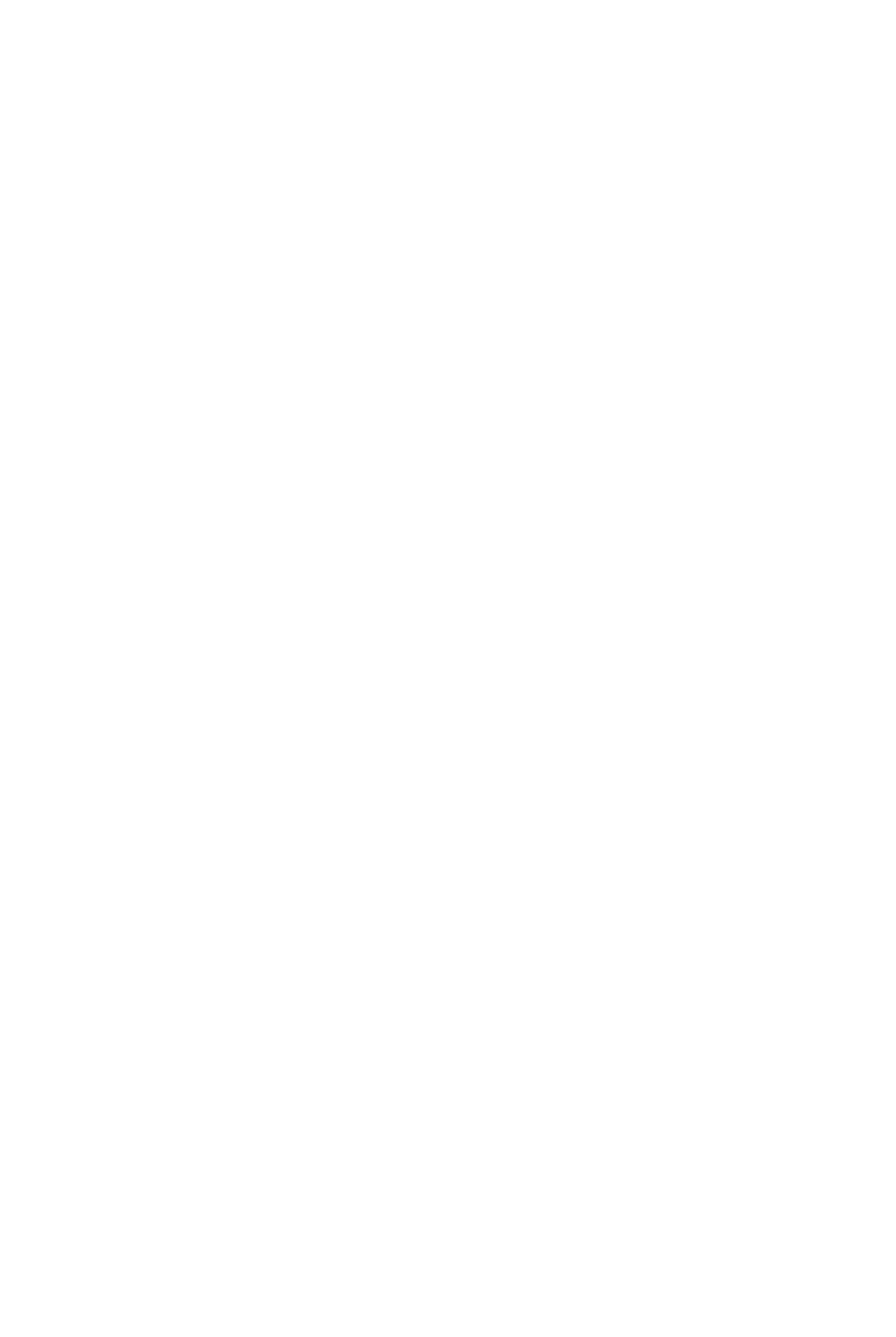
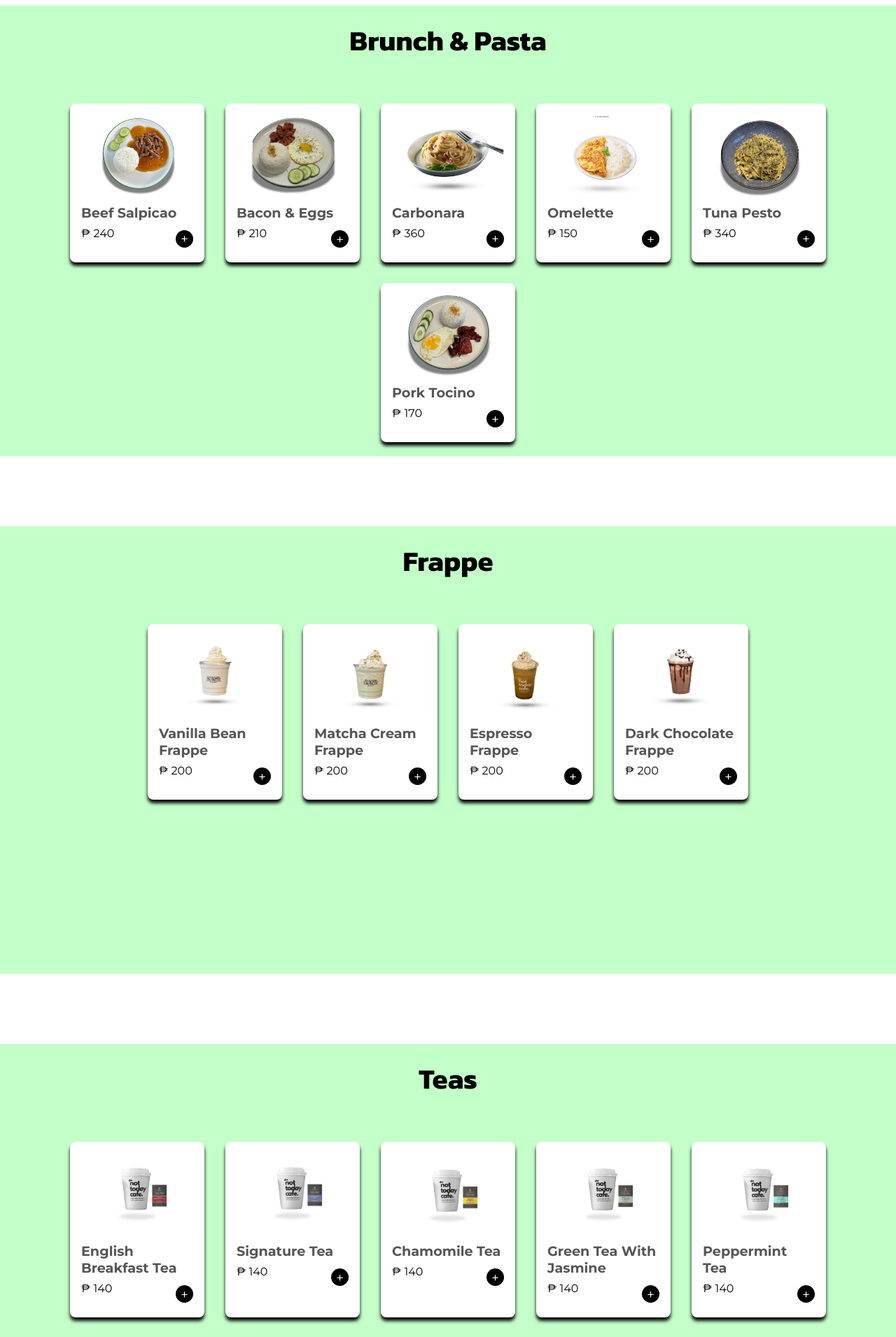
Before and after one commit to Karl104/ecommerce-system, a Vue app: page /menu in a window 1280 px wide. Shown: the part 1600-3511 px from the top of the page at 70% size. Before the commit the page ends 1508 px from the top, so only its background shows below. Built offline with nearby package versions, Linux system fonts and the light colour scheme.

Commit message:
added some section

```diff
--- a/src/views/MenuPage.vue
+++ b/src/views/MenuPage.vue
@@ -70,6 +70,69 @@
           </div>
         </div>
       </section>
+
+      <section class="menu-section">
+        <div class="brunch">
+          <h2>Brunch & Pasta</h2>
+          <div class="product-container">
+            <div
+              v-for="product in brunches"
+              :key="product.id"
+              class="product-card"
+              @click="openProductModal(product)"
+            >
+              <img :src="product.image" :alt="product.name" />
+              <h3>{{ product.name }}</h3>
+              <div>
+                <p>₱ {{ product.price }}</p>
+                <button>+</button>
+              </div>
+            </div>
+          </div>
+        </div>
+      </section>
+
+      <section class="menu-section">
+        <div class="frappe">
+          <h2>Frappe</h2>
+          <div class="product-container">
+            <div
+              v-for="product in frappe"
+              :key="product.id"
+              class="product-card"
+              @click="openProductModal(product)"
+            >
+              <img :src="product.image" :alt="product.name" />
+              <h3>{{ product.name }}</h3>
+              <div>
+                <p>₱ {{ product.price }}</p>
+                <button>+</button>
+              </div>
+            </div>
+          </div>
+        </div>
+      </section>
+
+      <section class="menu-section">
+        <div class="tea">
+          <h2>Teas</h2>
+          <div class="product-container">
+            <div
+              v-for="product in tea"
+              :key="product.id"
+              class="product-card"
+              @click="openProductModal(product)"
+            >
+              <img :src="product.image" :alt="product.name" />
+              <h3>{{ product.name }}</h3>
+              <div>
+                <p>₱ {{ product.price }}</p>
+                <button>+</button>
+              </div>
+            </div>
+          </div>
+        </div>
+      </section>
     </div>
   </div>
 
@@ -96,7 +159,6 @@ export default {
           description: 'Our own signature spanish latte',
           hasDrinkType: true,
           hasDrinkExtras: true,
-          hasSize: false,
           hasShot: true,
           hasSpecialInstructions: true,
         },
@@ -107,7 +169,6 @@ export default {
           image: new URL('@/assets/Hot Americano.jpg', import.meta.url).href,
           description: 'Shot of espresso mixed with water',
           hasDrinkExtras: true,
-          hasSize: false,
           hasShot: true,
           hasSpecialInstructions: true,
         },
@@ -118,7 +179,6 @@ export default {
           image: new URL('@/assets/50265348.jpg', import.meta.url).href,
           description: 'Espresso with steamed milk & house made caramel sauce',
           hasDrinkExtras: true,
-          hasSize: false,
           hasShot: true,
           hasSpecialInstructions: true,
         },
@@ -141,7 +201,6 @@ export default {
           description: 'Doubleshot of espresso with milk. 1:1 ratio',
           hasDrinkType: true,
           hasDrinkExtras: true,
-          hasSize: false,
           hasShot: true,
           hasSpecialInstructions: true,
         },
@@ -188,8 +247,6 @@ export default {
           image: new URL('@/assets/Iced-Hojicha-Latte.jpg', import.meta.url).href,
           description: 'S grade roasted matcha with milk.',
           hasDrinkExtras: true,
-          hasSize: false,
-          hasShot: false,
           hasSpecialInstructions: true,
         },
         {
@@ -212,8 +269,163 @@ export default {
           description: 'Strong & creamy',
           hasDrinkExtras: true,
           hasDrinkType: true,
-          hasSize: false,
           hasShot: true,
+          hasSpecialInstructions: true,
+        },
+      ],
+
+      brunches: [
+        {
+          id: 1,
+          name: 'Beef Salpicao',
+          price: 240,
+          image: new URL('@/assets/Beef Salpicao.jpg', import.meta.url).href,
+          description:
+            'For reference only: Savor the tender and flavorful Beef Salpicao, a satisfying meaty dish.',
+          hasSpecialInstructions: true,
+        },
+        {
+          id: 2,
+          name: 'Bacon & Eggs',
+          price: 210,
+          image: new URL('@/assets/Bacon-Eggs.jpg', import.meta.url).href,
+          description: 'For reference: Classic bacon and eggs breakfast.',
+          hasSpecialInstructions: true,
+        },
+        {
+          id: 3,
+          name: 'Carbonara',
+          price: 360,
+          image: new URL('@/assets/Carbonara.jpg', import.meta.url).href,
+          description:
+            'Spaghetti pasta with bacon & a creamy sauce made from eggs, parmesan & black pepper',
+          hasSpecialInstructions: true,
+        },
+        {
+          id: 4,
+          name: 'Omelette',
+          price: 150,
+          image: new URL('@/assets/Omelette.jpg', import.meta.url).href,
+          description: 'For reference: A classic omelette.',
+          hasSpecialInstructions: true,
+        },
+        {
+          id: 5,
+          name: 'Tuna Pesto',
+          price: 340,
+          image: new URL('@/assets/Tuna Pesto.jpg', import.meta.url).href,
+          description:
+            'A surprisingly delicious dinner made from pesto, pasta, onion & canned tuna in olive oil',
+          hasSpecialInstructions: true,
+        },
+
+        {
+          id: 6,
+          name: 'Pork Tocino',
+          price: 170,
+          image: new URL('@/assets/Pork Tocino.jpg', import.meta.url).href,
+          description:
+            'Delight in the mouthwatering goodness of this Pork Tocino, a perfect blend of sweet and savory flavors.',
+          hasSpecialInstructions: true,
+        },
+      ],
+
+      frappe: [
+        {
+          id: 1,
+          name: 'Vanilla Bean Frappe',
+          price: 200,
+          image: new URL('@/assets/Vanilla Bean Frappe.jpg', import.meta.url).href,
+          description: 'Blended vanilla ice cream and vanilla syrup',
+          hasSpecialInstructions: true,
+          hasDrinkExtras: true,
+        },
+        {
+          id: 2,
+          name: 'Matcha Cream Frappe',
+          price: 200,
+          image: new URL('@/assets/Matcha Cream Frappe.jpg', import.meta.url).href,
+          description: 'For reference: Classic bacon and eggs breakfast.',
+          hasSpecialInstructions: true,
+          hasDrinkExtras: true,
+        },
+        {
+          id: 3,
+          name: 'Espresso Frappe',
+          price: 200,
+          image: new URL('@/assets/Espresso-Frappe.jpg', import.meta.url).href,
+          description: 'Blended espresso with milk.',
+          hasDrinkExtras: true,
+          hasSpecialInstructions: true,
+        },
+        {
+          id: 4,
+          name: 'Dark Chocolate Frappe',
+          price: 200,
+          image: new URL('@/assets/frappe.jpg', import.meta.url).href,
+          description: 'Blended dark chocolate.',
+          hasSpecialInstructions: true,
+          hasDrinkExtras: true,
+        },
+      ],
+
+      tea: [
+        {
+          id: 1,
+          name: 'English Breakfast Tea',
+          price: 140,
+          image: new URL('@/assets/English Breakfast Tea.jpg', import.meta.url).href,
+          description:
+            'A black tea that boasts a full body with rich undertones and hints of malty, bitter, and mildly sweet notes.',
+          hasDrinkType: true,
+          hasSpecialInstructions: true,
+        },
+        {
+          id: 2,
+          name: 'Signature Tea',
+          price: 140,
+          image: new URL('@/assets/Earl Grey Tea.jpg', import.meta.url).href,
+          description: 'Our specialty blend of tea. Earl grey tea with hibiscus.',
+          hasDrinkType: true,
+          hasSpecialInstructions: true,
+        },
+        {
+          id: 3,
+          name: 'Chamomile Tea',
+          price: 140,
+          image: new URL('@/assets/Chamomile Tea.jpg', import.meta.url).href,
+          description: 'Chamomile has gentle apple notes and a honey-like sweetness.',
+          hasDrinkType: true,
+          hasSpecialInstructions: true,
+        },
+        {
+          id: 4,
+          name: 'Green Tea With Jasmine',
+          price: 140,
+          image: new URL('@/assets/Green Tea With Jasmine.jpg', import.meta.url).href,
+          description:
+            'Green tea has a light, delicate taste with fresh, vegetal and grassy notes. Its flavor can vary from sweet and smooth to slightly bitter and astringent.',
+          hasDrinkType: true,
+          hasSpecialInstructions: true,
+        },
+        {
+          id: 5,
+          name: 'Peppermint Tea',
+          price: 140,
+          image: new URL('@/assets/Peppermint Tea.jpg', import.meta.url).href,
+          description:
+            'For reference only: Fragrant tea infused with peppermint leaves, soothing and aromatic.',
+          hasDrinkType: true,
+          hasSpecialInstructions: true,
+        },
+
+        {
+          id: 6,
+          name: 'Fresh Honey & Ginger Tea',
+          price: 220,
+          image: new URL('@/assets/Fresh Honey & Ginger Tea.jpg', import.meta.url).href,
+          description: 'Freshly crushed ginger mixed with lemon juice & honey.',
+          hasDrinkType: true,
           hasSpecialInstructions: true,
         },
       ],
@@ -418,6 +630,57 @@ li {
   text-align: center;
 }
 
+.brunch {
+  display: flex;
+  flex-direction: column;
+  align-items: center;
+  gap: 20px;
+  width: 100%;
+}
+
+.brunch h2 {
+  font-size: 2.5rem;
+  font-family: 'Kanit';
+  color: #000000;
+  margin: 0;
+  padding: 20px 0;
+  text-align: center;
+}
+
+.frappe {
+  display: flex;
+  flex-direction: column;
+  align-items: center;
+  gap: 20px;
+  width: 100%;
+}
+
+.frappe h2 {
+  font-size: 2.5rem;
+  font-family: 'Kanit';
+  color: #000000;
+  margin: 0;
+  padding: 20px 0;
+  text-align: center;
+}
+
+.tea {
+  display: flex;
+  flex-direction: column;
+  align-items: center;
+  gap: 20px;
+  width: 100%;
+}
+
+.tea h2 {
+  font-size: 2.5rem;
+  font-family: 'Kanit';
+  color: #000000;
+  margin: 0;
+  padding: 20px 0;
+  text-align: center;
+}
+
 .product-container {
   display: flex;
   justify-content: center;
```
